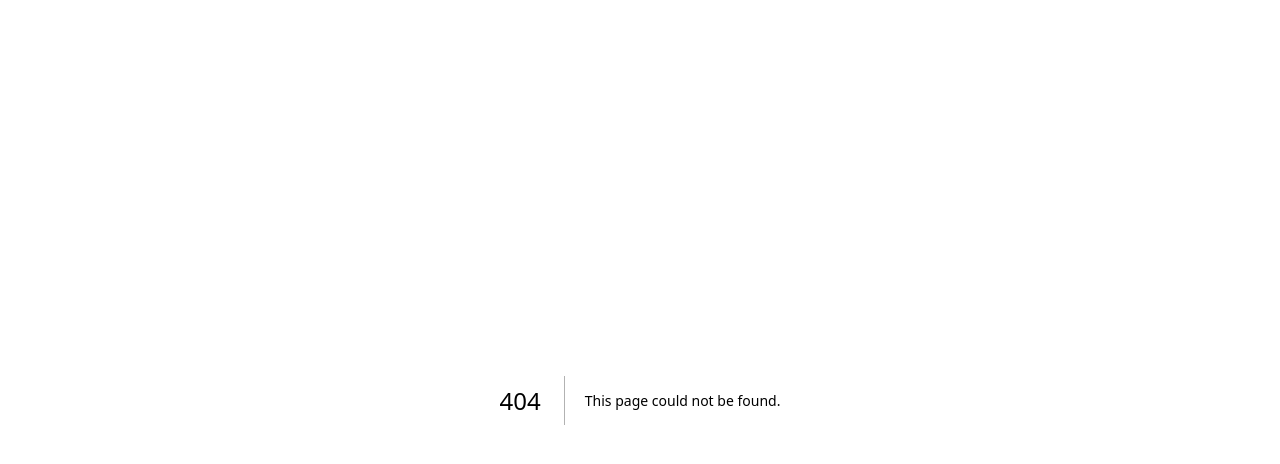
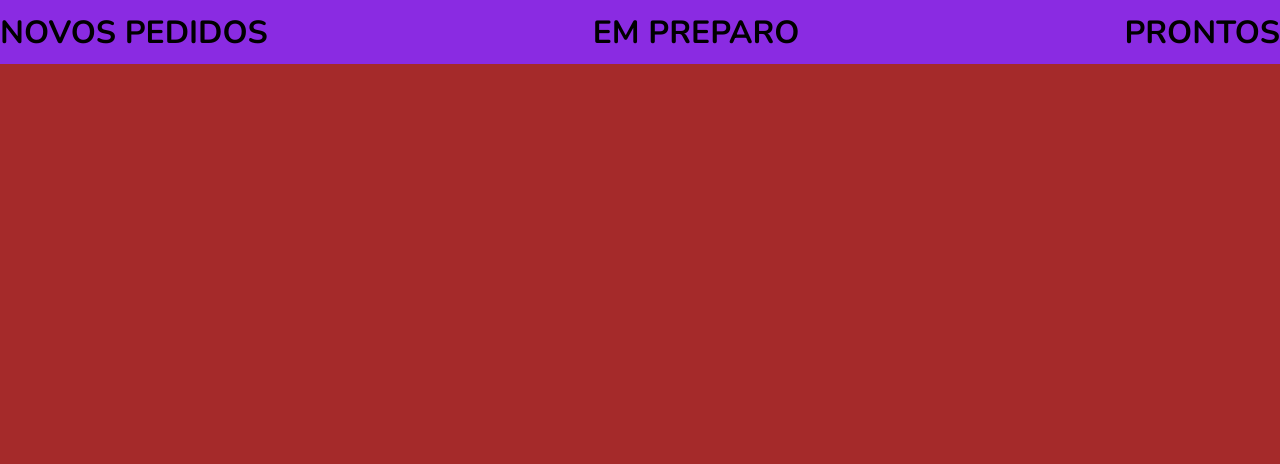
Before and after one commit to giovannig10/100spera-frontend, a Next.js app: page /cozinha in a window 1280 px wide. Before the commit this address had no page. Shown: the top 464 px of the page. Built offline with nearby package versions, Linux system fonts and the light colour scheme.

Commit message:
feat: create basic page structure

```diff
--- /dev/null
+++ b/src/app/cozinha/cozinha.module.css
@@ -0,0 +1,40 @@
+.content{
+    width: 100vw;
+    height: 100vh;
+    background-color: aqua;
+}
+
+/* Header do Kanban */
+.kanbanHeader{
+    width: 100%;
+    height: 4rem;
+    background-color: blueviolet;
+    display: flex;
+    justify-content: space-between;
+    align-items: center;
+}
+.collumTitle{
+    width: 33.3%;
+    text-align: center;
+    background: #FFFFFF;
+}
+.titleText{
+    font-size: 2rem;
+}
+
+/* Quadro Kanban */
+.kanbanFrame{
+    width: 100%;
+    height: calc(100vh - 4rem);
+    display: flex;
+    background-color: brown;
+}
+.kanbanCollum{
+    width: 33.3%;
+    height: 100%;
+    border-right: 1px solid black;
+    background-color: #E5E5E5;
+}
+.kanbanCollum:last-child{
+    border-right: none;
+}
--- /dev/null
+++ b/src/app/cozinha/page.jsx
@@ -0,0 +1,25 @@
+import styles from "./cozinha.module.css";
+
+export default function Kitchen() {
+  return (
+    <main className={styles.content}>
+      <article className={styles.kanbanHeader}>
+        <section className={styles.columnTitle}>
+          <h1 className={styles.titleText}>NOVOS PEDIDOS</h1>
+        </section>
+        <section className={styles.columnTitle}>
+          <h1 className={styles.titleText}>EM PREPARO</h1>
+        </section>
+        <section className={styles.columnTitle}>
+          <h1 className={styles.titleText}>PRONTOS</h1>
+        </section>
+      </article>
+      <article className={styles.kanbanFrame}>
+        <div className={styles.kanbanColumnsContainer}></div>
+          <section className={styles.kanbanColumn}></section>
+          <section className={styles.kanbanColumn}></section>
+          <section className={styles.kanbanColumn}></section>
+      </article>
+    </main>
+  );
+}
```
